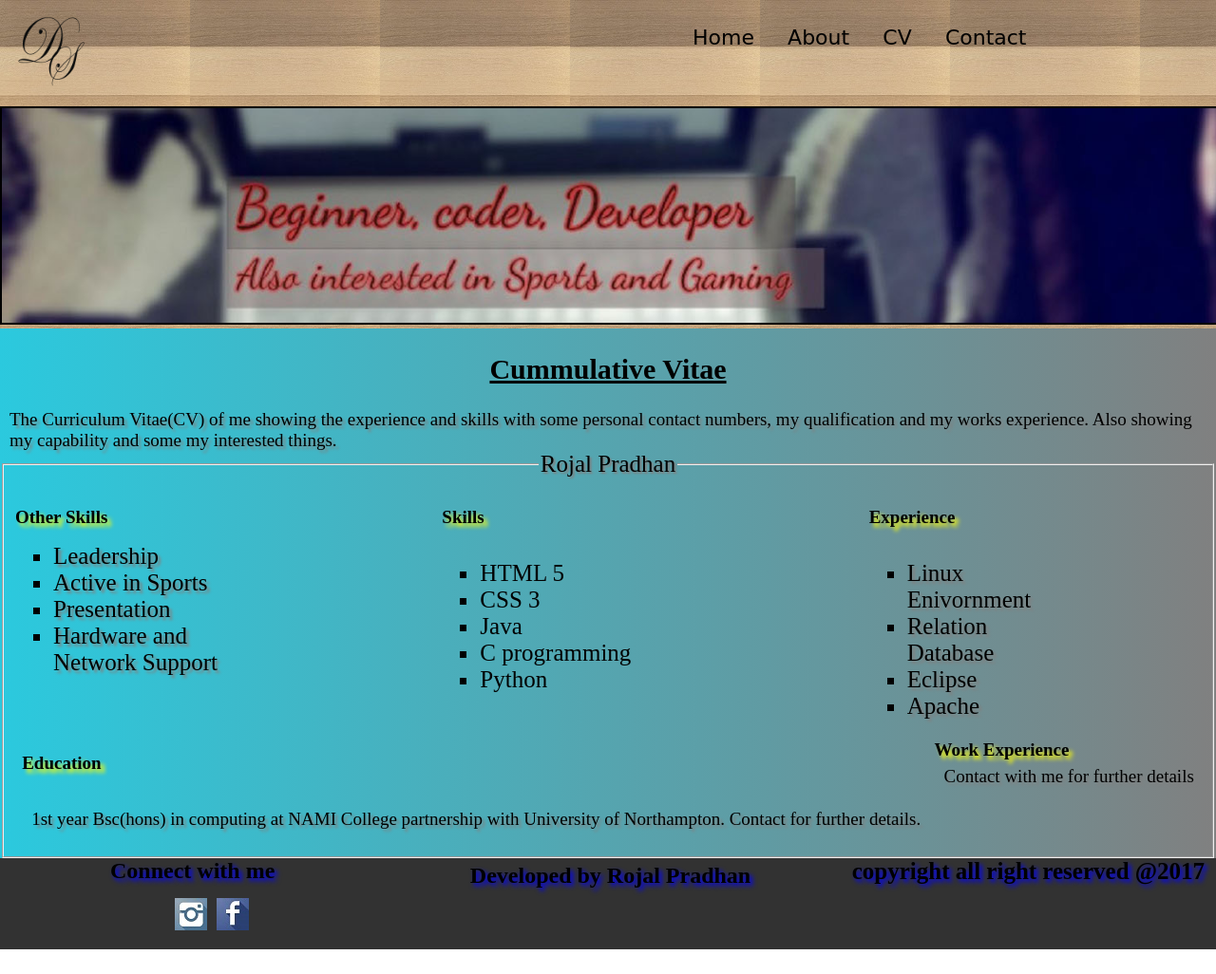
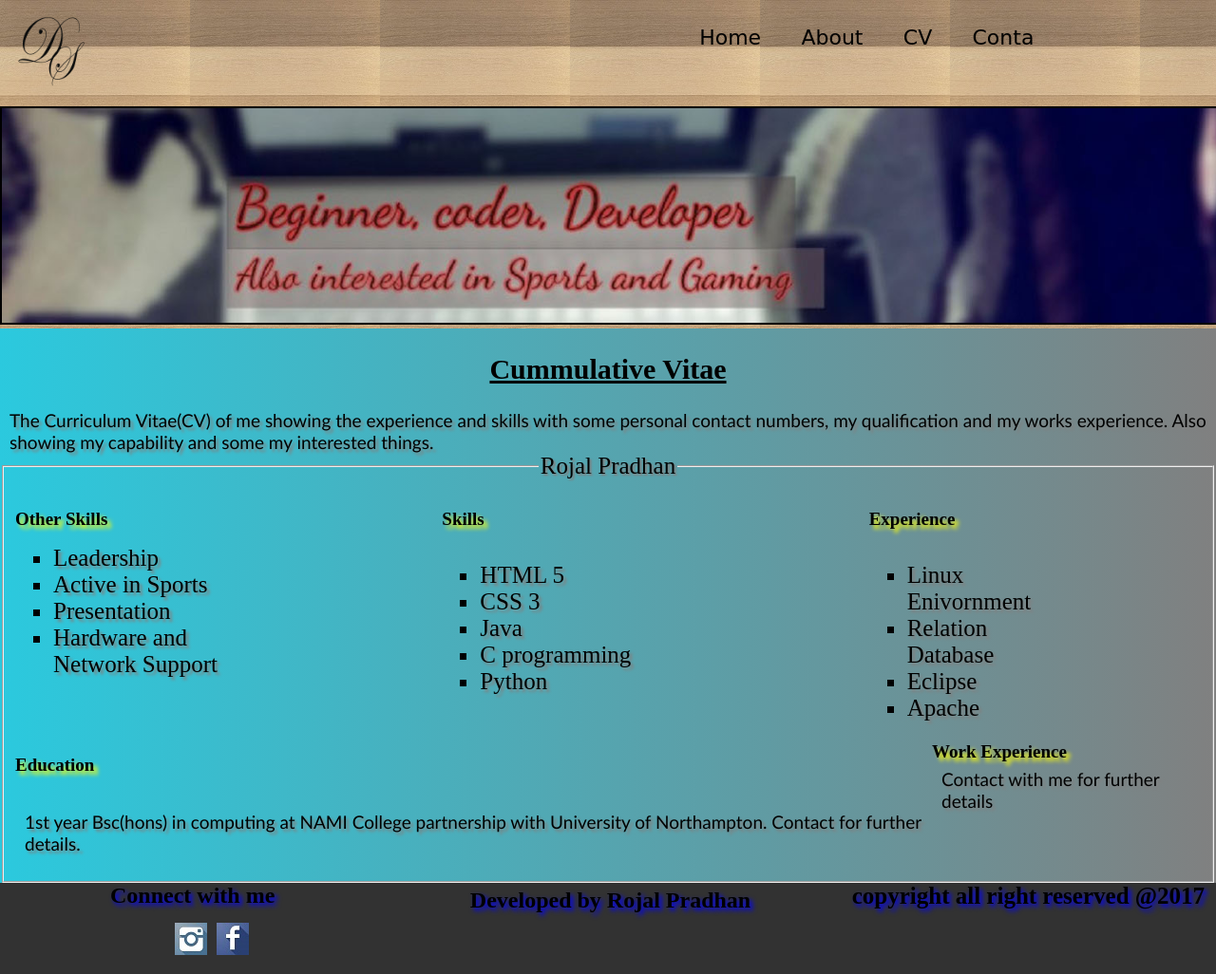
Before and after one commit to darkside005/csy1018assignment, a plain HTML site: page cv.html in a window 1280 px wide. Shown: the whole page at 95% size. Before the commit the page ends 1000 px from the top, so only its background shows below. Drawn offline with Linux system fonts and the light colour scheme.

Commit message:
css been modified

```diff
--- a/css/index.css
+++ b/css/index.css
@@ -27,9 +27,9 @@ header{ /*header part*/
 .navigation ul li{
 	list-style: none; /* helps to remove the dot */
 	font-family: cursive;/*  text style is set to cursive*/
-	letter-spacing: 0.5%;/* the letter the space of 0.5px from each other*/
+	letter-spacing:0.5%;/* the letter the space of 0.5% from each other*/
 	padding-right: 2%;/*giving padding to the right*/
-	padding-left: 2%px;/* giving padding to the left*/
+	padding-left: 2%;/* giving padding to the left*/
     font-size: 20px;/* letter size is set to 20px as per it need */
 
 }
@@ -333,7 +333,7 @@ footer{
 }
 .cv .inner p{
 	text-shadow: 3px 3px 3px grey;/* text shadow is set to grey which gives grey colour shadow to the text*/
-	font-family: Calibri (Body);
+	font-family: Calibri;
 	padding-left: 10px;/* padding is given to left*/
 	font-size: 19px;
 }
@@ -354,7 +354,7 @@ footer{
 }
 .cv .inner li{
 	font-size: 25px;
-	font-family: Bookshelf Symbol 7;
+
 }
 
 
@@ -435,7 +435,7 @@ button:hover, a:hover {
 
 }
 .skill ul li{
-	text-shadow: text-shadow: 3px 3px 3px grey;/* text shadow set to grey giving the text give a atrractive grey colour shadow*/
+	text-shadow: 3px 3px 3px grey;/* text shadow set to grey giving the text give a atrractive grey colour shadow*/
 }
 .experience{
 	width: 33%;
@@ -457,7 +457,7 @@ button:hover, a:hover {
 	background: linear-gradient(to right, #2BC9DE, grey);/* background given linear gradient property*/
 	padding-left: 10px;/*padding given to left*/
 	padding-right: 10px;/*padding given to right*/
-	word-wrap: all;/* words doesnt overflow*/
+	word-wrap: break-word;/* words doesnt overflow*/
 	font-family: Imprint MT Shadow;
 	font-size: 18px;
 }
```
